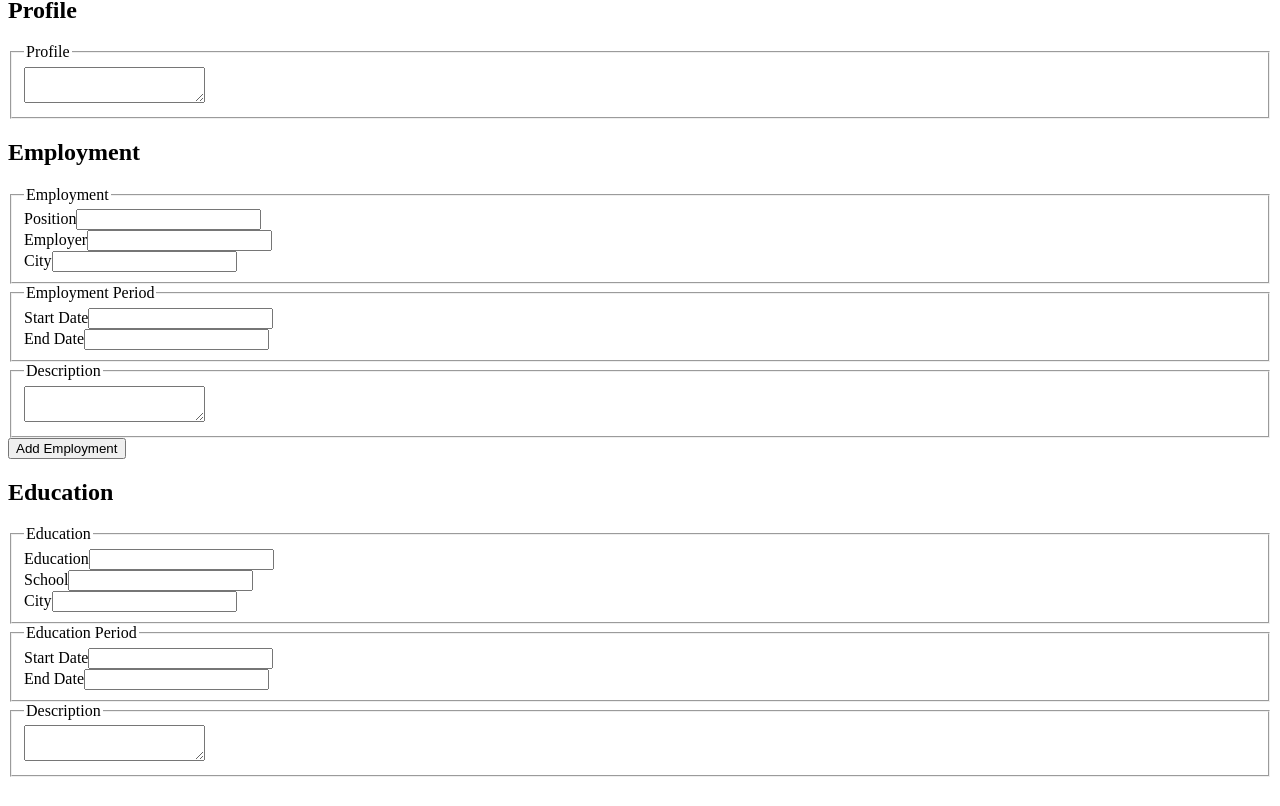
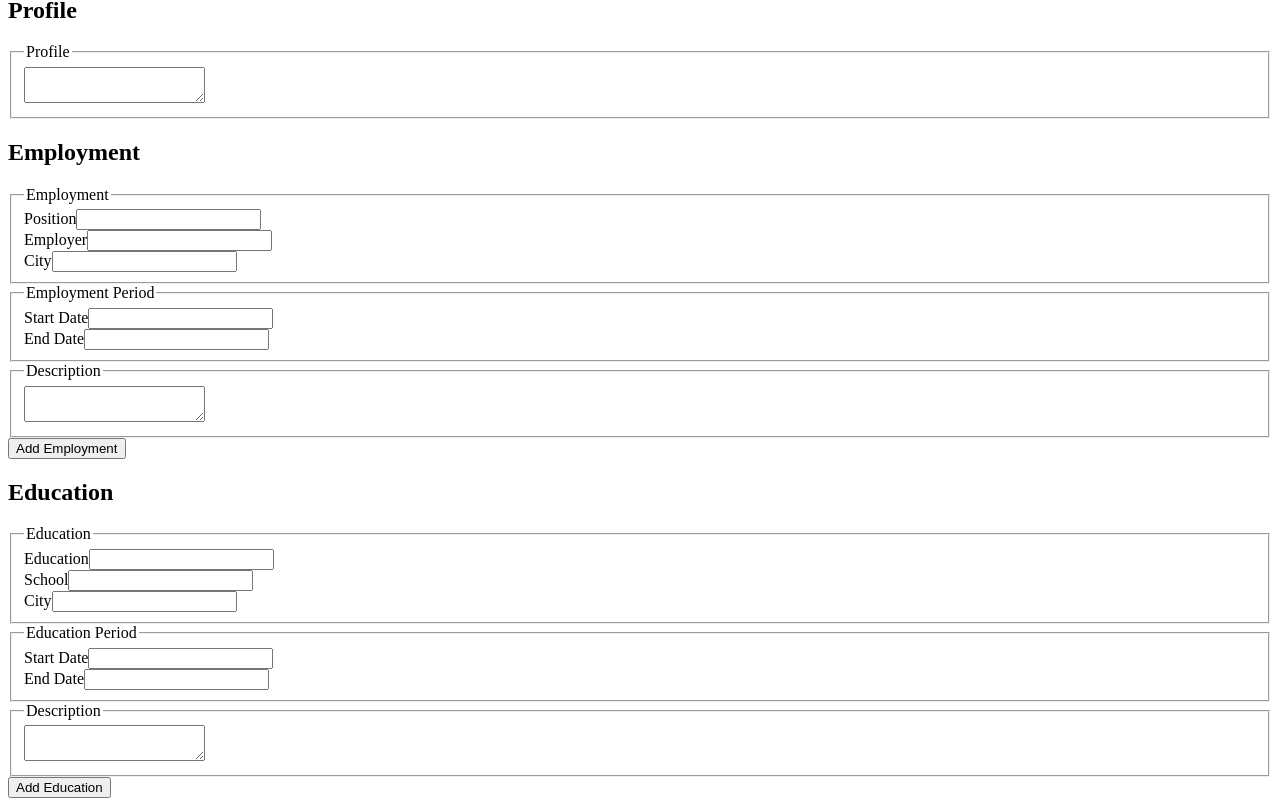
Before and after one commit to dejanpls/cvmaker, a React (Vite) app: page / in a window 1280 px wide. Shown: the part 386-1192 px from the top of the page. Before the commit the page ends 1171 px from the top, so only its background shows below. Built offline with nearby package versions, Linux system fonts and the light colour scheme.

Commit message:
refactor: refactor argument functions to declutter App.jsx

```diff
--- a/src/App.jsx
+++ b/src/App.jsx
@@ -1,13 +1,13 @@
 import { useState } from "react";
 import PersonalForm from "./components/forms/PersonalForm";
 import ProfileForm from "./components/forms/ProfileForm";
-import EducationForm from "./components/forms/EducationForm";
 import {
   getPersonalObjects,
   getEmploymentObjects,
   getEducationObjects,
 } from "./utils/stateObjects";
 import RenderEmploymentSection from "./components/sections/RenderEmploymentSection";
+import RenderEducationSection from "./components/sections/RenderEducationSection";
 
 function App() {
   const [personal, setPersonal] = useState(getPersonalObjects());
@@ -18,18 +18,18 @@ function App() {
 
   const [employments, setEmployments] = useState([getEmploymentObjects()]);
 
-  const handleEmploymentChange = (id) => (e) => {
+  const [educations, setEducations] = useState([getEducationObjects()]);
+
+  const handleAddForm = (setter, getObjects) => () => {
+    setter((prev) => [...prev, getObjects()]);
+  };
+
+  const handleChanges = (setter) => (id) => (e) => {
     const { name, value } = e.target;
-    setEmployments((prev) =>
+    setter((prev) =>
       prev.map((form) => (form.id === id ? { ...form, [name]: value } : form))
     );
   };
-
-  const handleAddEmploymentForm = () => {
-    setEmployments((prev) => [...prev, getEmploymentObjects()]);
-  };
-
-  const [education, setEducation] = useState(getEducationObjects());
 
   const handleChange = (setter) => (e) => {
     // curried function — a function that returns another function:
@@ -50,13 +50,17 @@ function App() {
 
       <RenderEmploymentSection
         employments={employments}
-        handleEmploymentChange={handleEmploymentChange}
-        handleAddEmployment={handleAddEmploymentForm}
+        handleEmploymentChange={handleChanges(setEmployments)}
+        handleAddEmployment={handleAddForm(
+          setEmployments,
+          getEmploymentObjects
+        )}
       />
 
-      <EducationForm
-        education={education}
-        onChange={handleChange(setEducation)}
+      <RenderEducationSection
+        educations={educations}
+        handleEducationtChange={handleChanges(setEducations)}
+        handleAddEducation={handleAddForm(setEducations, getEducationObjects)}
       />
 
       {console.log(
@@ -86,14 +90,16 @@ function App() {
         )
       )}
 
-      {console.log(
-        "Education:",
+      {educations.map((education) =>
+        console.log(
+          "Educations:",
           education.education,
           education.school,
           education.city,
           education.start,
           education.end,
           education.description
+        )
       )}
     </>
   );
--- a/src/components/forms/EducationForm.jsx
+++ b/src/components/forms/EducationForm.jsx
@@ -1,10 +1,8 @@
 import Input from "../Input";
 
-export default function EmploymentForm({ education, onChange }) {
+export default function EducationForm({ education, onChange }) {
   return (
-    <section aria-labelledby="educationDetailsHeading">
-      <h2 id="educationnDetailsHeading">Education</h2>
-
+    <div className="education-form">
       <fieldset className="organization">
         <legend className="sr-only">Education</legend>
 
@@ -12,7 +10,7 @@ export default function EmploymentForm({ education, onChange }) {
           name={"education"}
           value={education.education}
           onChange={onChange}
-          htmlFor={"edu-education"}
+          htmlFor={`education-${education.id}`}
           label={"Education"}
           autoComplete="organization-title"
         />
@@ -20,7 +18,7 @@ export default function EmploymentForm({ education, onChange }) {
           name={"school"}
           value={education.school}
           onChange={onChange}
-          htmlFor={"edu-school"}
+          htmlFor={`school-${education.id}`}
           label={"School"}
           autoComplete={"organization"}
         />
@@ -28,7 +26,7 @@ export default function EmploymentForm({ education, onChange }) {
           name={"city"}
           value={education.city}
           onChange={onChange}
-          htmlFor={"edu-city"}
+          htmlFor={`city-${education.id}`}
           label={"City"}
           autoComplete={"address-level2"}
         />
@@ -40,7 +38,7 @@ export default function EmploymentForm({ education, onChange }) {
           name={"start"}
           value={education.start}
           onChange={onChange}
-          htmlFor={"edu-start-date"}
+          htmlFor={`start-${education.id}`}
           label={"Start Date"}
           autoComplete={"date"}
         />
@@ -48,7 +46,7 @@ export default function EmploymentForm({ education, onChange }) {
           name={"end"}
           value={education.end}
           onChange={onChange}
-          htmlFor={"edu-end-date"}
+          htmlFor={`end-${education.id}`}
           label={"End Date"}
           autoComplete={"date"}
         />
@@ -64,6 +62,6 @@ export default function EmploymentForm({ education, onChange }) {
           id="edu-description"
         />
       </fieldset>
-    </section>
+    </div>
   );
 }
--- a/src/components/sections/RenderEducationSection.jsx
+++ b/src/components/sections/RenderEducationSection.jsx
@@ -6,18 +6,18 @@ export default function RenderEducationSection({
   handleAddEducation,
 }) {
   return (
-    <div>
-      <section aria-labelledby="educationDetailsHeading">
-        <h2 id="educationDetailsHeading">Education</h2>
-        {educations.map((edu) => (
+    <section aria-labelledby="educationDetailsHeading">
+      <h2 id="educationDetailsHeading">Education</h2>
+      <div className="education-forms">
+        {educations.map((education) => (
           <EducationForm
-            key={edu.id} // For now, index is okay; consider unique IDs for reorder/delete later
-            employment={edu}
-            onChange={handleEducationtChange(edu.id)}
+            key={education.id}
+            education={education}
+            onChange={handleEducationtChange(education.id)}
           />
         ))}
-      </section>
-      <button onClick={handleAddEducation}>Add Employment</button>
-    </div>
+      </div>
+      <button onClick={handleAddEducation}>Add Education</button>
+    </section>
   );
 }
--- a/src/components/sections/RenderEmploymentSection.jsx
+++ b/src/components/sections/RenderEmploymentSection.jsx
@@ -7,11 +7,11 @@ export default function RenderEmploymentSection({
 }) {
   return (
     <section aria-labelledby="employmentDetailsHeading">
-      <h2 id="employmentnDetailsHeading">Employment</h2>
+      <h2 id="employmentDetailsHeading">Employment</h2>
       <div className="employment-forms">
         {employments.map((employment) => (
           <EmploymentForm
-            key={employment.id} // For now, index is okay; consider unique IDs for reorder/delete later
+            key={employment.id}
             employment={employment}
             onChange={handleEmploymentChange(employment.id)}
           />
--- a/src/utils/stateObjects.js
+++ b/src/utils/stateObjects.js
@@ -16,6 +16,7 @@ function getPersonalObjects() {
 
 function getEducationObjects() {
   return {
+    id: uuidv4(), // unique id / key
     education: "",
     school: "",
     city: "",
```
Lines whose indentation alone changed are shown as unchanged.
